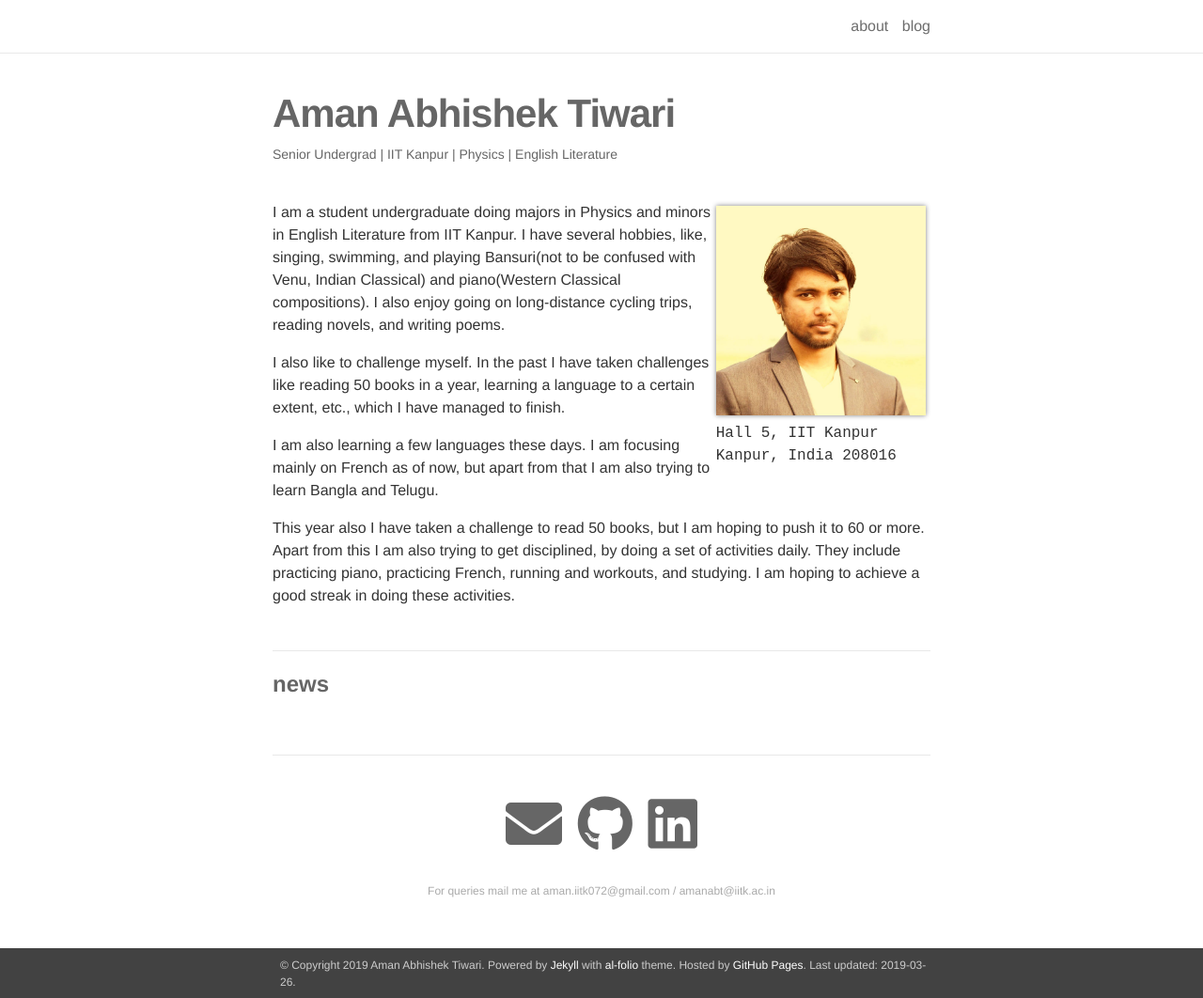
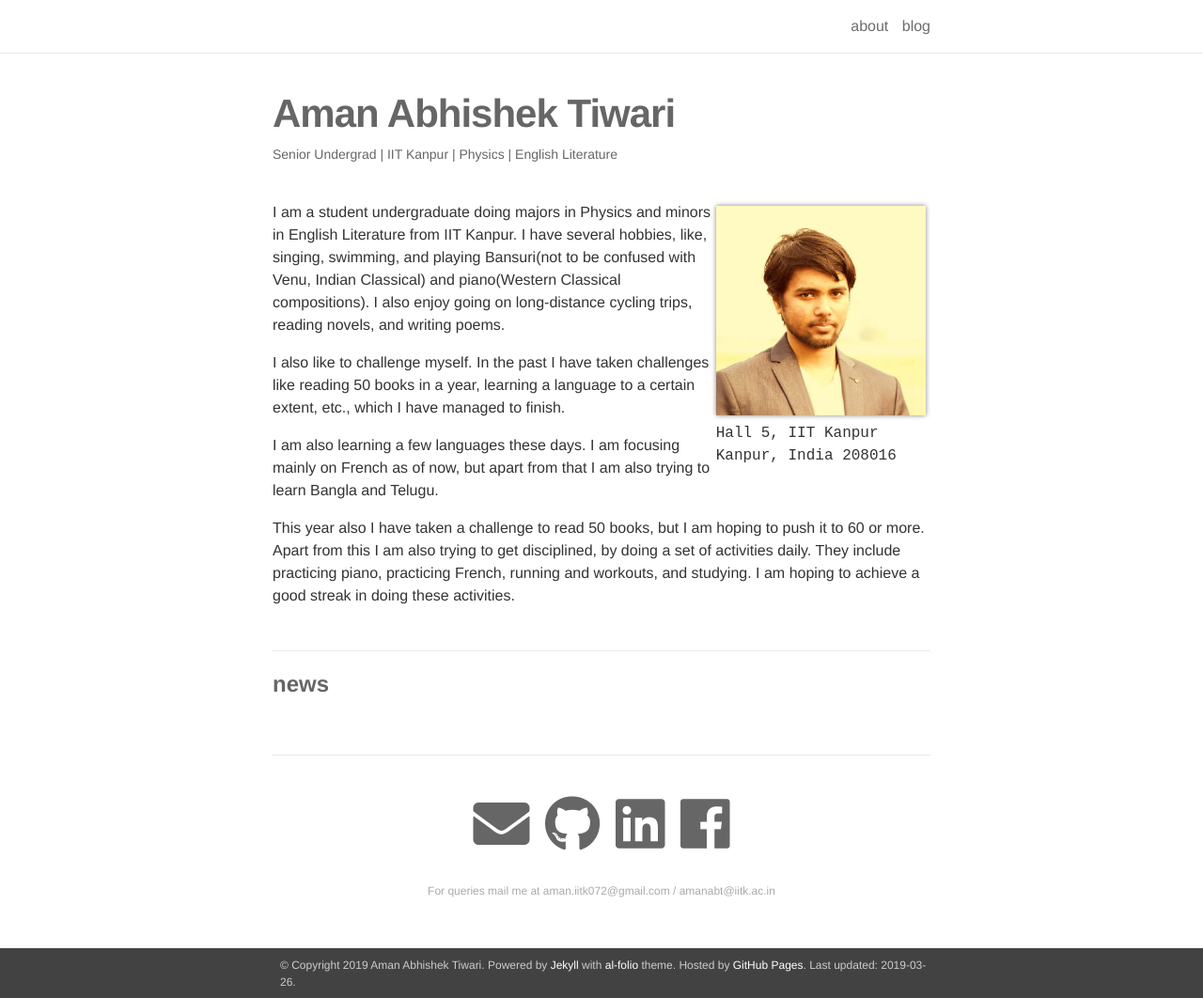
Before and after one commit to amanabt/amanabt.github.io, a Jekyll site: the page built from _pages/about.md, in a window 1280 px wide and 1062 px high. Shown: the whole window at 94% size. Built offline with Jekyll 4.4.1, drawn with Linux system fonts in a browser that asks for light colours; nearby versions of some CDN libraries.

Commit message:
added option for facebook in _include/social

```diff
--- a/_includes/social.html
+++ b/_includes/social.html
@@ -9,6 +9,7 @@
     {% if site.strava_userid %}<a href="https://www.strava.com/athletes/{{ site.strava_userid }}" target="_blank" title="Strava"><i class="fab fa-strava"></i></a>{% endif %}
     {% if site.medium_username %}<a href="https://medium.com/@{{ site.medium_username }}" target="_blank" title="Medium"><i class="fab fa-medium"></i></a>{% endif %}
     {% if site.quora_username %}<a href="https://www.quora.com/profile/{{ site.quora_username }}" target="_blank" title="Quora"><i class="fab fa-quora"></i></a>{% endif %}
+    {% if site.facebook_username %}<a href="https://www.facebook.com/{{ site.facebook_username }}" target="_blank" title="Facebook"><i class="fab fa-facebook"></i></a>{% endif %}
   </span>
 
   <div class="col three caption">
```
